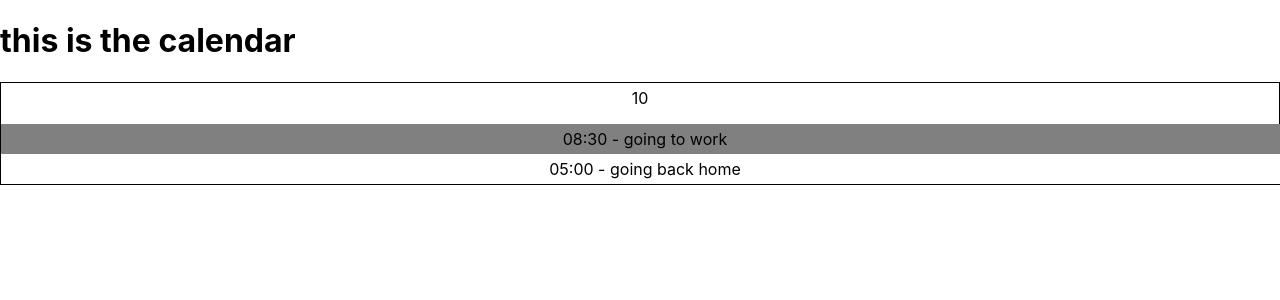
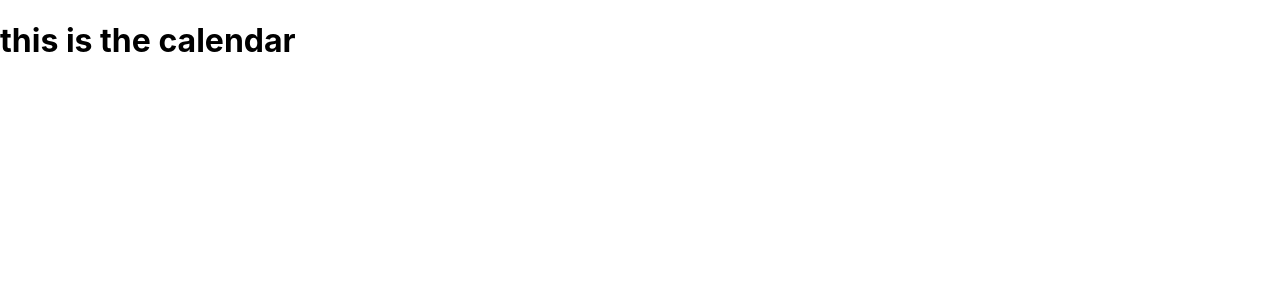
Before and after one commit to joey-dev/calendar, a React (Create React App) app: page / in a window 1280 px wide. Shown: the top 300 px of the page. Built offline with nearby package versions, Linux system fonts and the light colour scheme.

Commit message:
now got the first week of the calendar with the last month in it

```diff
--- a/package.json
+++ b/package.json
@@ -6,6 +6,7 @@
     "@testing-library/jest-dom": "^4.2.4",
     "@testing-library/react": "^9.5.0",
     "@testing-library/user-event": "^7.2.1",
+    "axios": "^0.19.2",
     "react": "^16.13.1",
     "react-dom": "^16.13.1",
     "react-router-dom": "^5.1.2",
--- a/src/atomic/atoms/calendar/CalendarDateItem.js
+++ b/src/atomic/atoms/calendar/CalendarDateItem.js
@@ -1,14 +1,14 @@
 import React from 'react';
 import styled from 'styled-components';
 
+const StyledDiv = styled.div`
+    width: calc(100% - 10px);
+    text-align: center;
+    padding: 5px;
+    background-color: ${props => props.colouredBackground ? 'grey' : 'white'}
+`;
+
 const CalendarDateItem = (props) => {
-    const StyledDiv = styled.div`
-        width: 100%;
-        text-align: center;
-        padding: 5px;
-        background-color: ${props.colouredBackground ? 'grey' : 'white'}
-    `;
-
     let title = props.children;
     if (props.children.length > 15) {
         title = props.children.substring(0, 15);
@@ -20,7 +20,7 @@ const CalendarDateItem = (props) => {
     const time = hour + ':' + minute;
 
     return (
-        <StyledDiv>
+        <StyledDiv colouredBackground={props.colouredBackground}>
             {time} - {title}
         </StyledDiv>
     );
--- a/src/atomic/modecules/calendar/CalendarItem.js
+++ b/src/atomic/modecules/calendar/CalendarItem.js
@@ -2,29 +2,32 @@ import React from 'react';
 import styled from 'styled-components';
 import CalendarDateItem from '../../atoms/calendar/CalendarDateItem';
 
-const MyComponent = (props) => {
+const StyledDayNumber = styled.p`
+    margin-top: 5px;
+    text-align: center;
+    color: ${(props) => props.thisMonth ? 'black' : 'grey'}
+`;
+
 const StyledDiv = styled.div`
     border: 1px solid black;
 `;
 
-    const StyledDayNumber = styled.p`
-        margin-top: 5px;
-        text-align: center;
-        color: ${props.thisMonth ? 'black' : 'grey'}
-    `;
-
-    const allDateItems = props.items.map((dateItem, index) => (
+const CalendarItem = (props) => {
+    let allDateItems;
+    if (props.items && props.items.length > 0) {
+        allDateItems = props.items.map((dateItem, index) => (
             <CalendarDateItem key={index} time={dateItem.time} colouredBackground={index % 2 === 0}>
                 {dateItem.title}
             </CalendarDateItem>
         ));
+    }
 
     return (
         <StyledDiv>
-            <StyledDayNumber>{props.day}</StyledDayNumber>
+            <StyledDayNumber thisMonth={props.thisMonth}>{props.day}</StyledDayNumber>
             {allDateItems}
         </StyledDiv>
     );
 };
 
-export default MyComponent;
+export default CalendarItem;
--- /dev/null
+++ b/src/atomic/organisms/calendar/CalendarItems.js
@@ -0,0 +1,22 @@
+import React from 'react';
+import styled from 'styled-components';
+import CalendarItem from '../../modecules/calendar/CalendarItem';
+
+
+const StyledContainer = styled.div`
+    width: 100%;
+    display: grid;
+    grid-template-columns: repeat(7, 1fr);
+`;
+
+const CalendarItems = (props) => {
+    return (
+        <StyledContainer>
+            {props.dates.map((date, index) => (
+                <CalendarItem key={index} day={date.day} thisMonth={date.thisMonth} items={date.items} />
+            ))}
+        </StyledContainer>
+    );
+};
+
+export default CalendarItems;
--- /dev/null
+++ b/src/atomic/templates/calendar/CalendarTemplate.js
@@ -0,0 +1,46 @@
+import React from 'react';
+import CalendarItems from '../../organisms/calendar/CalendarItems';
+
+const CalendarTemplate = (props) => {
+    let daysOfThisCalendar = [];
+    let daysOfThisWeek = [];
+
+    if (props.dates[props.keyOfSelectedMonth][0].date.weekDay === "Monday") {
+        for (let dayKey = 0; dayKey < 7; dayKey++) {
+            daysOfThisWeek.push(props.dates[props.keyOfSelectedMonth][dayKey].date);
+        }
+    } else {
+        const datePropOfLastMonth = props.dates[props.keyOfSelectedMonth - 1];
+        const totalDaysOfLastMoney = datePropOfLastMonth.length
+        let dateOfLatestMonday;
+
+        for (let day = totalDaysOfLastMoney; day > 0; day--) {
+            const datePropOfThisDay = datePropOfLastMonth[day - 1].date;
+            if (datePropOfThisDay.weekDay === "Monday") {
+                dateOfLatestMonday = new Date(datePropOfThisDay.year, datePropOfThisDay.month, datePropOfThisDay.day);
+                break;
+            }
+        }
+
+        for (let day = dateOfLatestMonday.getDate(); day <= totalDaysOfLastMoney; day++) {
+            daysOfThisWeek.push(datePropOfLastMonth[day - 1].date);
+        }
+
+        const totalDaysAdd = 7 - daysOfThisWeek.length;
+        for (let dayKey = 0; dayKey < totalDaysAdd; dayKey++) {
+            daysOfThisWeek.push(props.dates[props.keyOfSelectedMonth][dayKey].date);
+        }
+    }
+    daysOfThisCalendar.push(daysOfThisWeek);
+    daysOfThisWeek = [];
+    console.log(daysOfThisCalendar);
+    // Loop through the other days of the weeks, until we have 5 weeks/arrays
+
+    return (
+        <div>
+            {/*<CalendarItems />*/}
+        </div>
+    );
+};
+
+export default CalendarTemplate;
--- a/src/containers/Calendar/Calendar.js
+++ b/src/containers/Calendar/Calendar.js
@@ -1,35 +1,88 @@
 import React, { Component } from 'react';
-import CalendarItem from '../../atomic/modecules/calendar/CalendarItem';
+import CalendarTemplate from '../../atomic/templates/calendar/CalendarTemplate';
 
 class Calendar extends Component {
+    state = {
+        thisMonth: '',
+        dates: [],
+        keyOfSelectedMonth: 0,
+        dateToCalculateFrom: undefined
+    };
+
+    componentDidMount = () => {
+        const date = new Date();
+        this.setState(
+        {
+            thisMonth: date.getMonth(), dateToCalculateFrom: date
+        },
+            this.initCalendar
+        );
+    };
+
+    initCalendar = () => {
+        const dateNow = this.state.dateToCalculateFrom;
+
+        let dateLastMonth = undefined;
+        if (dateNow.getMonth() === 0) {
+            dateLastMonth = new Date(dateNow.getFullYear() - 1, 11, 1);
+        } else {
+            dateLastMonth = new Date(dateNow.getFullYear(), dateNow.getMonth() - 1, 1);
+        }
+
+        let dateNextMonth = undefined;
+        if (dateNow.getMonth() === 11) {
+            dateNextMonth = new Date(dateNow.getFullYear() + 1, 0, 1);
+        } else {
+            dateNextMonth = new Date(dateNow.getFullYear(), dateNow.getMonth() + 1, 1);
+        }
+
+        const monthsToLoad = [dateLastMonth, dateNow, dateNextMonth];
+
+        let allNewDates = [];
+        monthsToLoad.forEach(dateToLoad => {
+            const month = dateToLoad.getMonth();
+            const year = dateToLoad.getFullYear();
+            const totalDaysInMonth = this.getTotalDaysInMonth(year, month);
+            const allDatesOfThisMonth = [];
+            const items = [{title: 'going to work', time: {hours: 8, minutes: 30}}, {title: 'going back home', time: {hours: 5, minutes: 0}}];
+
+            for (let day = 1; day < totalDaysInMonth + 1; day++) {
+                const dateToLoadForThisDay = new Date(year, month, day);
+                const weekDay = dateToLoadForThisDay.toLocaleString("default", { weekday: "long" });
+
+                allDatesOfThisMonth.push({
+                    date: {
+                        year,
+                        month,
+                        day,
+                        weekDay,
+                    },
+                    items,
+                })
+            }
+
+            allNewDates.push(allDatesOfThisMonth);
+        });
+
+        this.setState({dates: allNewDates, keyOfSelectedMonth: 1});
+    };
+
+    getTotalDaysInMonth = (year, month) => {
+        return new Date(year, month + 1, 0).getDate()
+    };
+
     render() {
-        const date = new Date(1776, 6, 4, 8, 30);
-        const time = {
-            hours: date.getHours(),
-            minutes: date.getMinutes(),
-        };
-        const secondDate = new Date(1776, 6, 4, 5);
-        const secondTime = {
-            hours: secondDate.getHours(),
-            minutes: secondDate.getMinutes(),
-        };
-
-        const items = [
-            {
-                title:  'going to work',
-                time,
-            },{
-                title:  'going back home',
-                time: secondTime,
-            },
-        ]
+        let calendarTemplate;
+        if (this.state.thisMonth && this.state.dates && this.state.keyOfSelectedMonth) {
+            calendarTemplate = (<CalendarTemplate dates={this.state.dates} thisMonth={this.state.thisMonth} keyOfSelectedMonth={this.state.keyOfSelectedMonth}/>);
+            console.log(this.state.thisMonth);
+            console.log(this.state.dates);
+        }
 
         return (
             <div>
                 <h1>this is the calendar</h1>
-                <div>
-                    <CalendarItem day="10" thisMonth={true} items={items} />
-                </div>
+                {calendarTemplate}
             </div>
         );
     }
```
Also changed, not shown: src/axios-orders.js (added, +7 -0 lines), 1 other file (tests, documents, lock files or other folders). Lines whose indentation alone changed are shown as unchanged.
